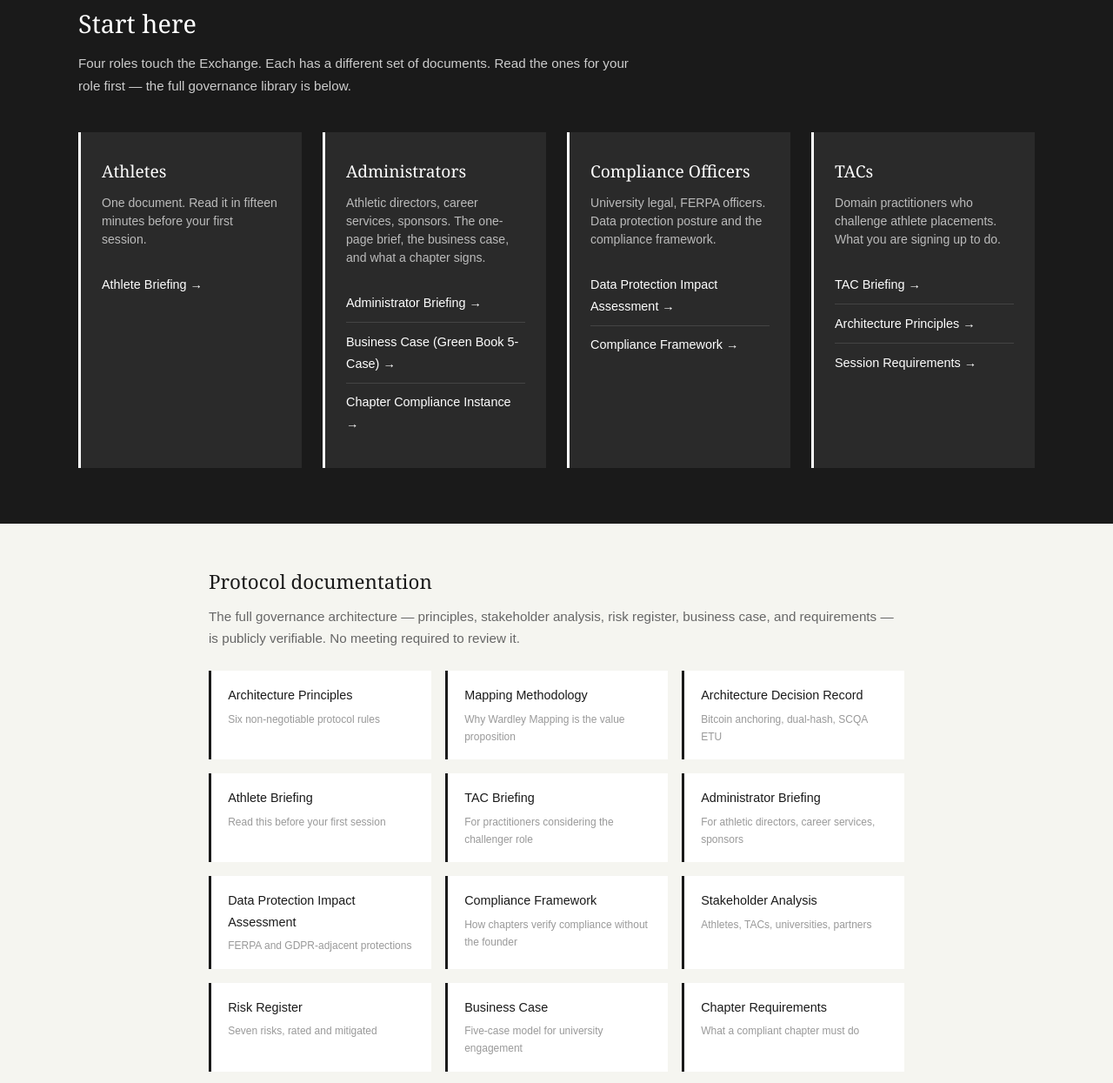
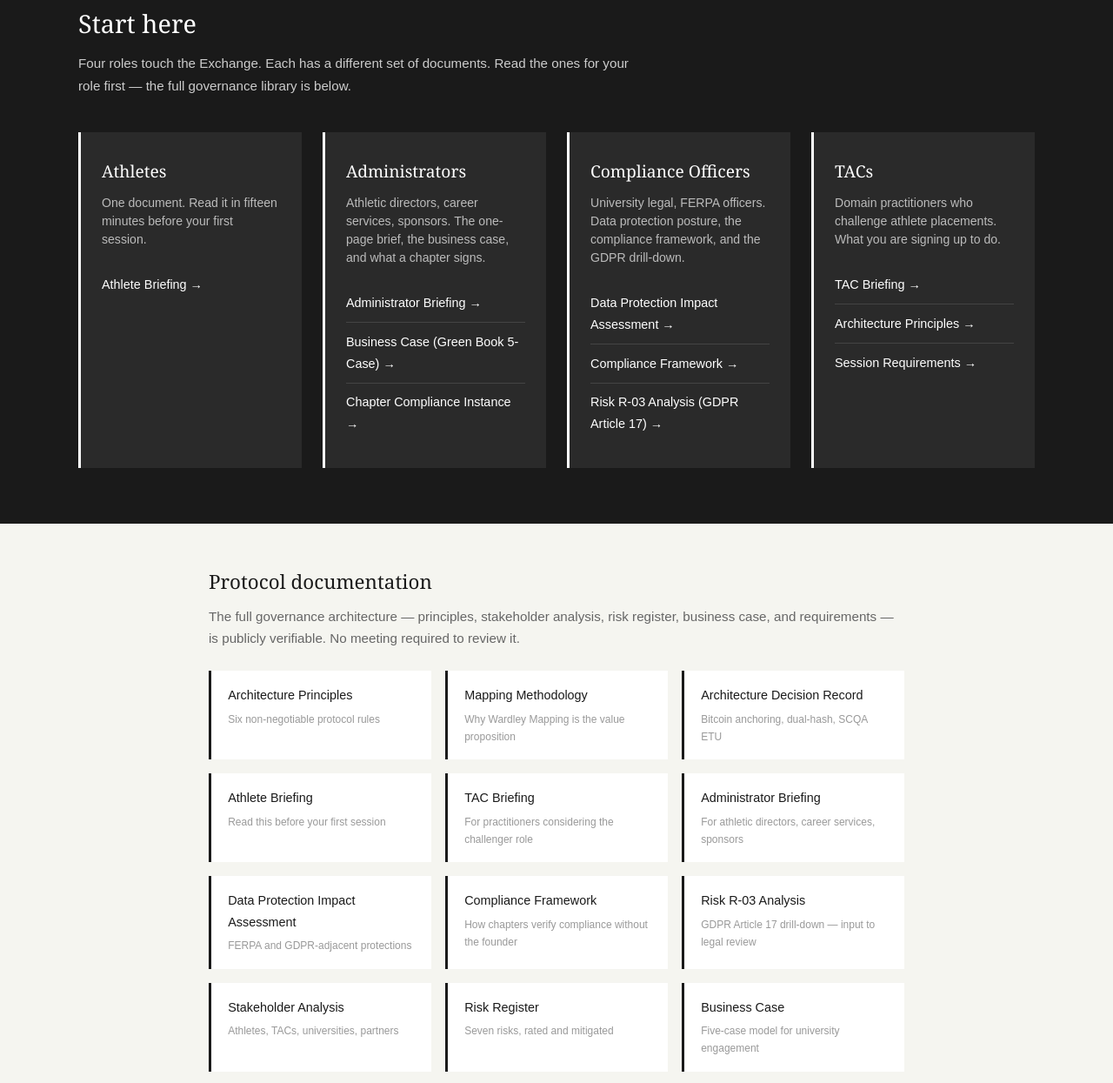
Before and after one commit to Akili-47/student-athlete-exchange, a plain HTML site: page index.html in a window 1280 px wide. Shown: the part 4240-5485 px from the top of the page at 87% size. Drawn offline with Linux system fonts and the light colour scheme.

Commit message:
Add ARC-000-RISK-R03-ANALYSIS-v1.0.md: structured input to external legal review of DPIA Risk R-03 (Bitcoin immutability vs GDPR Article 17). Synthesizes EDPB Guidelines 02/2025 (draft, post-consultation, finalization pending), CNIL 2018 blockchain guidance, and OpenTimestamps mechanics. Identifies 5 weak points in the current mitigation argument, 7 specific questions for counsel, evidence checklist for chapters. NOT legal advice. Surfaced on Compliance Officers role card and in README.
Co-Authored-By: Claude Opus 4.7 (1M context) <noreply@anthropic.com>

```diff
--- a/index.html
+++ b/index.html
@@ -750,9 +750,10 @@
       </div>
       <div class="role-card">
         <h3>Compliance Officers</h3>
-        <p>University legal, FERPA officers. Data protection posture and the compliance framework.</p>
+        <p>University legal, FERPA officers. Data protection posture, the compliance framework, and the GDPR drill-down.</p>
         <a class="role-link" href="projects/000-global/ARC-000-DPIA-v1.0.md">Data Protection Impact Assessment →</a>
         <a class="role-link" href="projects/000-global/ARC-000-FRMW-v1.0.md">Compliance Framework →</a>
+        <a class="role-link" href="projects/000-global/ARC-000-RISK-R03-ANALYSIS-v1.0.md">Risk R-03 Analysis (GDPR Article 17) →</a>
       </div>
       <div class="role-card">
         <h3>TACs</h3>
@@ -803,6 +804,10 @@
       <a class="doc-link" href="projects/000-global/ARC-000-FRMW-v1.0.md">
         Compliance Framework
         <span>How chapters verify compliance without the founder</span>
+      </a>
+      <a class="doc-link" href="projects/000-global/ARC-000-RISK-R03-ANALYSIS-v1.0.md">
+        Risk R-03 Analysis
+        <span>GDPR Article 17 drill-down — input to legal review</span>
       </a>
       <a class="doc-link" href="projects/001-chapter-mvp/ARC-001-STKE-v1.0.md">
         Stakeholder Analysis
```
Also changed, not shown: 2 other files.
